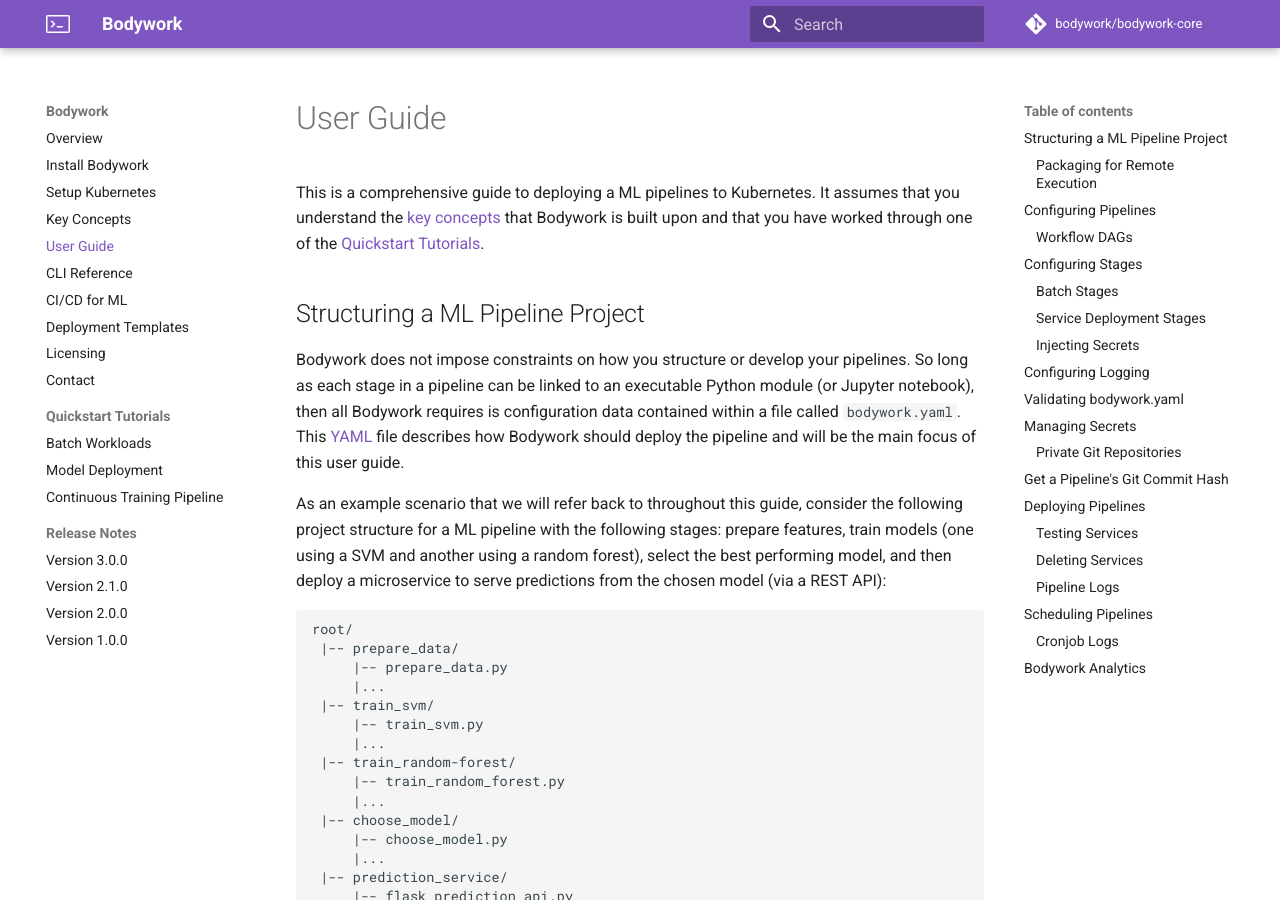
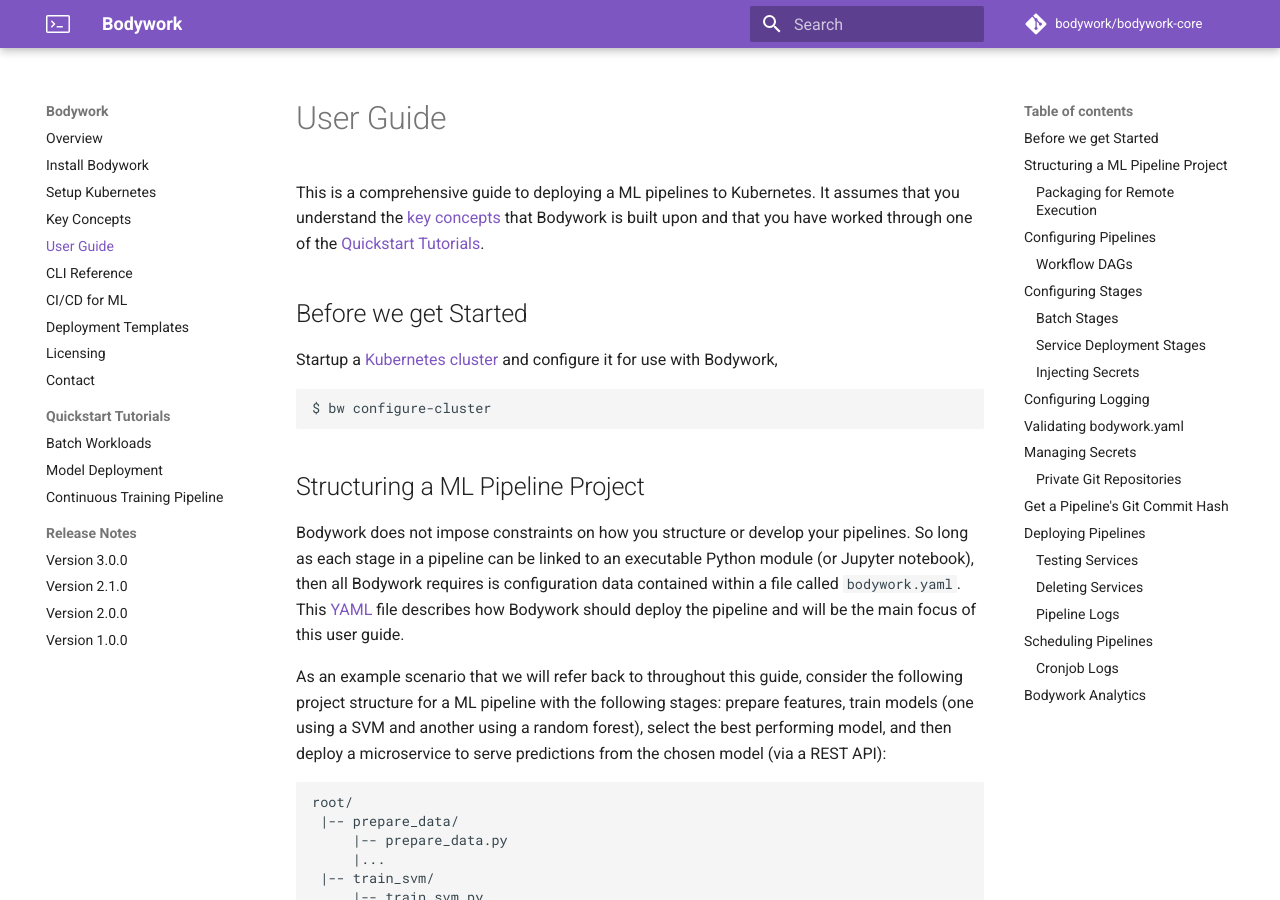
Before and after one commit to bodywork-ml/bodywork-docs, an MkDocs documentation site: the page built from docs/user_guide.md, in a window 1280 px wide and 900 px high. Built offline with MkDocs 1.6.1 and Material for MkDocs 9.7.7, drawn with Linux system fonts in a browser that asks for light colours; comment, search, counter and statistics services are not loaded.

Commit message:
Highlight the need to run configure-cluster

````diff
--- a/docs/user_guide.md
+++ b/docs/user_guide.md
@@ -1,6 +1,14 @@
 # User Guide
 
 This is a comprehensive guide to deploying a ML pipelines to Kubernetes. It assumes that you understand the [key concepts](key_concepts.md) that Bodywork is built upon and that you have worked through one of the [Quickstart Tutorials](quickstart_ml_pipeline.md).
+
+## Before we get Started
+
+Startup a [Kubernetes cluster](kubernetes.md#quickstart) and configure it for use with Bodywork,
+
+```text
+$ bw configure-cluster
+```
 
 ## Structuring a ML Pipeline Project
 
````
Also changed, not shown: docs/cli_reference.md (+3 -0 lines).
